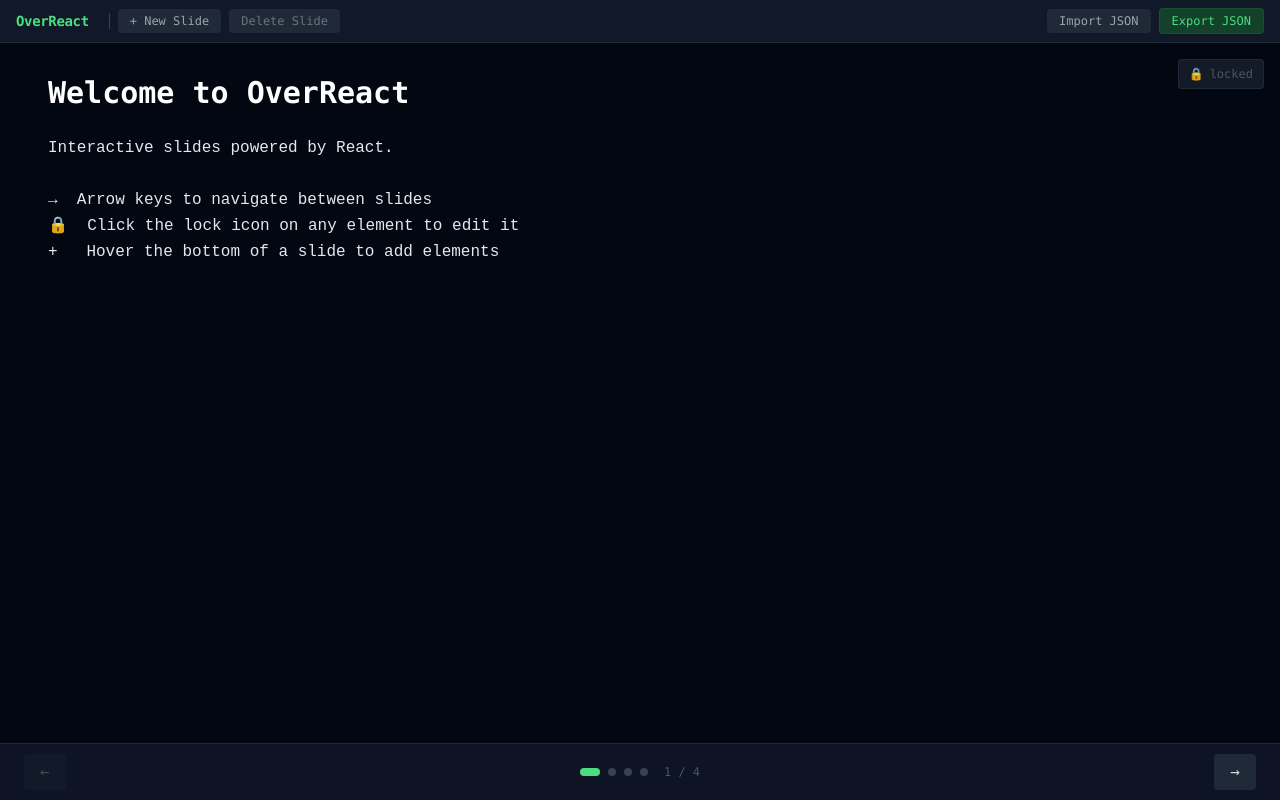
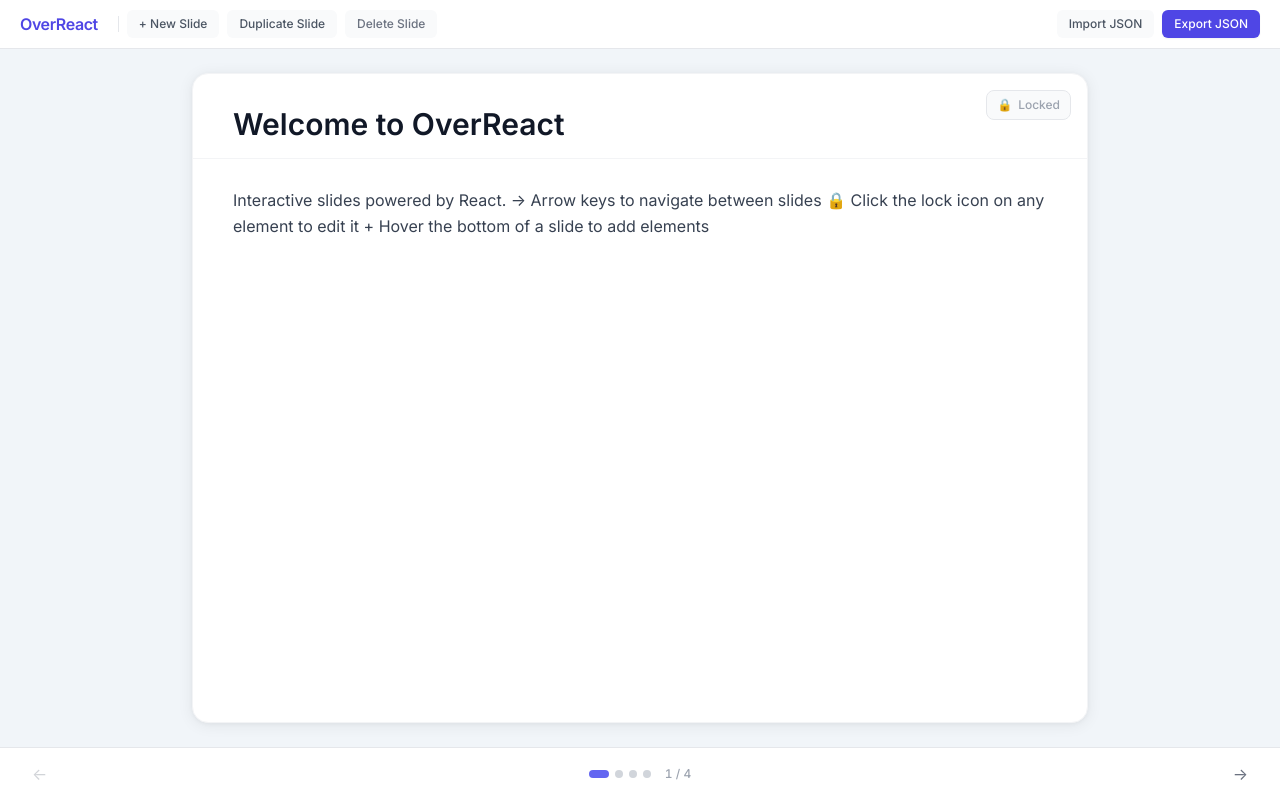
Before and after one commit to nixXx13/Slidos, a React (Vite) app: page / in a window 1280 px wide. Built offline with nearby package versions, Linux system fonts and the light colour scheme.

Commit message:
more features

```diff
--- a/index.html
+++ b/index.html
@@ -4,6 +4,9 @@
     <meta charset="UTF-8" />
     <meta name="viewport" content="width=device-width, initial-scale=1.0" />
     <title>OverReact</title>
+    <link rel="preconnect" href="https://fonts.googleapis.com" />
+    <link rel="preconnect" href="https://fonts.gstatic.com" crossorigin />
+    <link href="https://fonts.googleapis.com/css2?family=Inter:wght@400;500;600;700&display=swap" rel="stylesheet" />
   </head>
   <body>
     <div id="root"></div>
--- a/src/App.jsx
+++ b/src/App.jsx
@@ -49,6 +49,22 @@
     setCurrentIndex(slides.length)
   }
 
+  const duplicateCurrentSlide = () => {
+    const source = slides[currentIndex]
+    const copy = {
+      ...source,
+      id: genId(),
+      title: `${source.title} (copy)`,
+      elements: source.elements.map((el) => ({ ...el, id: genId() })),
+    }
+    setSlides((prev) => {
+      const next = [...prev]
+      next.splice(currentIndex + 1, 0, copy)
+      return next
+    })
+    setCurrentIndex(currentIndex + 1)
+  }
+
   const deleteCurrentSlide = () => {
     if (slides.length === 1) return
     const newIndex = Math.min(currentIndex, slides.length - 2)
@@ -83,9 +99,10 @@
   }
 
   return (
-    <div className="flex flex-col h-screen bg-gray-950 text-gray-100 overflow-hidden">
+    <div className="flex flex-col h-screen bg-slate-100 text-gray-900 overflow-hidden">
       <Toolbar
         onAddSlide={addSlide}
+        onDuplicateSlide={duplicateCurrentSlide}
         onDeleteSlide={deleteCurrentSlide}
         onExport={exportJSON}
         onImport={importJSON}
--- a/src/components/Navigation.jsx
+++ b/src/components/Navigation.jsx
@@ -2,28 +2,28 @@
 
 export default function Navigation({ current, total, onPrev, onNext }) {
   return (
-    <div className="flex items-center justify-between px-6 py-2.5 bg-gray-900/80 border-t border-gray-800 select-none">
+    <div className="flex items-center justify-between px-6 py-2.5 bg-white border-t border-gray-200 select-none">
       <button
         onClick={onPrev}
         disabled={current === 0}
-        className="px-4 py-1.5 rounded bg-gray-800 hover:bg-gray-700 disabled:opacity-25 disabled:cursor-not-allowed text-gray-300 hover:text-white transition-colors text-base font-mono"
-        title="Previous slide (←)"
+        className="p-2 rounded-lg hover:bg-gray-100 disabled:opacity-30 disabled:cursor-not-allowed text-gray-500 hover:text-gray-900 transition-colors text-base leading-none"
+        title="Previous (←)"
       >
         ←
       </button>
 
-      <div className="flex items-center gap-2">
+      <div className="flex items-center gap-1.5">
         {Array.from({ length: total }, (_, i) => (
           <div
             key={i}
             className={`rounded-full transition-all duration-200 ${
               i === current
-                ? 'w-5 h-2 bg-green-400'
-                : 'w-2 h-2 bg-gray-700 hover:bg-gray-500 cursor-pointer'
+                ? 'w-5 h-2 bg-indigo-500'
+                : 'w-2 h-2 bg-gray-300'
             }`}
           />
         ))}
-        <span className="ml-2 text-xs text-gray-600 font-mono">
+        <span className="ml-2 text-xs text-gray-400 font-medium tabular-nums">
           {current + 1} / {total}
         </span>
       </div>
@@ -31,8 +31,8 @@
       <button
         onClick={onNext}
         disabled={current === total - 1}
-        className="px-4 py-1.5 rounded bg-gray-800 hover:bg-gray-700 disabled:opacity-25 disabled:cursor-not-allowed text-gray-300 hover:text-white transition-colors text-base font-mono"
-        title="Next slide (→)"
+        className="p-2 rounded-lg hover:bg-gray-100 disabled:opacity-30 disabled:cursor-not-allowed text-gray-500 hover:text-gray-900 transition-colors text-base leading-none"
+        title="Next (→)"
       >
         →
       </button>
--- a/src/components/SlideView.jsx
+++ b/src/components/SlideView.jsx
@@ -23,7 +23,6 @@
   const [editingTitle, setEditingTitle] = useState(false)
   const [pageUnlocked, setPageUnlocked] = useState(false)
 
-  // Reset to locked when navigating to a different slide
   useEffect(() => {
     setPageUnlocked(false)
   }, [slide.id])
@@ -36,76 +35,92 @@
   const deleteElement = (id) =>
     onUpdate({ ...slide, elements: slide.elements.filter((el) => el.id !== id) })
 
+  const moveElement = (id, dir) => {
+    const els = [...slide.elements]
+    const i = els.findIndex((el) => el.id === id)
+    const j = i + dir
+    if (j < 0 || j >= els.length) return
+    ;[els[i], els[j]] = [els[j], els[i]]
+    onUpdate({ ...slide, elements: els })
+  }
+
   const addElement = (type) =>
     onUpdate({ ...slide, elements: [...slide.elements, NEW_ELEMENT[type]()] })
 
   return (
-    <div className="relative h-full flex flex-col overflow-hidden">
-      {/* Page-level lock toggle — top right corner */}
+    /* Viewport background */
+    <div className="h-full flex justify-center items-start bg-slate-100 p-6 overflow-hidden">
+      {/* Slide card */}
+      <div className="relative w-full max-w-4xl h-full bg-white rounded-2xl shadow-[0_2px_16px_rgba(0,0,0,0.07),0_1px_4px_rgba(0,0,0,0.04)] flex flex-col overflow-hidden border border-gray-100">
+
+        {/* Page-level lock button */}
         <button
           onClick={togglePageLock}
-        title={pageUnlocked ? 'Lock slide (exit edit mode)' : 'Unlock slide to edit'}
-        className={`absolute top-4 right-4 z-20 flex items-center gap-1.5 px-2.5 py-1.5 rounded text-xs font-mono transition-all ${
+          title={pageUnlocked ? 'Lock slide' : 'Unlock to edit'}
+          className={`absolute top-4 right-4 z-20 flex items-center gap-1.5 px-2.5 py-1.5 rounded-lg text-xs font-medium transition-all ${
             pageUnlocked
-            ? 'bg-yellow-900/70 text-yellow-400 border border-yellow-700/50 hover:bg-yellow-800/70'
-            : 'bg-gray-800/60 text-gray-600 border border-gray-700/40 hover:text-gray-400 hover:bg-gray-800'
+              ? 'bg-indigo-50 text-indigo-600 border border-indigo-200 hover:bg-indigo-100'
+              : 'bg-gray-50 text-gray-400 border border-gray-200 hover:text-gray-600 hover:bg-gray-100'
           }`}
         >
           <span>{pageUnlocked ? '🔓' : '🔒'}</span>
-        <span>{pageUnlocked ? 'editing' : 'locked'}</span>
+          <span>{pageUnlocked ? 'Editing' : 'Locked'}</span>
         </button>
 
-      {/* Slide title */}
-      <div className="px-12 pt-8 pb-5 flex-shrink-0">
-        {editingTitle ? (
+        {/* Title */}
+        <div className="px-10 pt-8 pb-4 flex-shrink-0 border-b border-gray-100">
+          {editingTitle && pageUnlocked ? (
             <input
               autoFocus
               value={slide.title}
               onChange={(e) => onUpdate({ ...slide, title: e.target.value })}
               onBlur={() => setEditingTitle(false)}
               onKeyDown={(e) => { if (e.key === 'Enter') setEditingTitle(false) }}
-            className="w-full bg-transparent text-3xl font-bold text-white outline-none border-b-2 border-green-500 pb-1 font-mono"
+              className="w-full bg-transparent text-3xl font-semibold text-gray-900 outline-none border-b-2 border-indigo-400 pb-1 pr-24"
             />
           ) : (
             <h1
-            className="text-3xl font-bold text-white cursor-text hover:text-green-300 transition-colors font-mono group"
-            onClick={() => setEditingTitle(true)}
-            title="Click to edit title"
+              className={`text-3xl font-semibold text-gray-900 pr-24 ${pageUnlocked ? 'cursor-text hover:text-indigo-600 transition-colors' : ''}`}
+              onClick={() => pageUnlocked && setEditingTitle(true)}
             >
-            {slide.title || <span className="text-gray-600 italic font-normal">Untitled slide</span>}
-            <span className="ml-2 text-base text-gray-700 opacity-0 group-hover:opacity-100 transition-opacity font-normal">✎</span>
+              {slide.title || <span className="text-gray-300 font-normal italic">Untitled slide</span>}
             </h1>
           )}
         </div>
 
         {/* Elements */}
-      <div className="flex-1 overflow-y-auto px-12 pb-6 space-y-4">
-        {slide.elements.map((element) => (
+        <div className="flex-1 overflow-y-auto px-10 py-6 space-y-4">
+          {slide.elements.map((element, i) => (
             <SlideElement
               key={element.id}
               element={element}
               locked={!pageUnlocked}
               onUpdate={(updated) => updateElement(element.id, updated)}
               onDelete={() => deleteElement(element.id)}
+              onMoveUp={i > 0 ? () => moveElement(element.id, -1) : null}
+              onMoveDown={i < slide.elements.length - 1 ? () => moveElement(element.id, 1) : null}
             />
           ))}
 
-        {/* Add element row — only available when page is unlocked */}
-        <div className={`flex items-center gap-2 pt-1 group ${!pageUnlocked ? 'hidden' : ''}`}>
-          <div className="flex-1 h-px bg-gray-800 opacity-0 group-hover:opacity-100 transition-opacity" />
-          <div className="flex gap-1.5 opacity-0 group-hover:opacity-100 transition-opacity">
-            <span className="text-gray-700 text-xs font-mono self-center">add:</span>
+          {/* Add element row — only when unlocked */}
+          {pageUnlocked && (
+            <div className="flex items-center gap-2 pt-2 group">
+              <div className="flex-1 h-px bg-gray-100 group-hover:bg-gray-200 transition-colors" />
+              <div className="flex gap-1.5 opacity-40 group-hover:opacity-100 transition-opacity">
+                <span className="text-gray-400 text-xs self-center">Add:</span>
                 {['text', 'table', 'code'].map((type) => (
                   <button
                     key={type}
                     onClick={() => addElement(type)}
-                className="px-2.5 py-1 text-xs rounded border border-gray-700 bg-gray-900 text-gray-500 hover:text-green-400 hover:border-green-800 transition-colors font-mono"
+                    className="px-2.5 py-1 text-xs rounded-md border border-gray-200 bg-white text-gray-500 hover:text-indigo-600 hover:border-indigo-300 hover:bg-indigo-50 transition-colors font-medium shadow-sm"
                   >
                     + {type}
                   </button>
                 ))}
               </div>
-          <div className="flex-1 h-px bg-gray-800 opacity-0 group-hover:opacity-100 transition-opacity" />
+              <div className="flex-1 h-px bg-gray-100 group-hover:bg-gray-200 transition-colors" />
+            </div>
+          )}
         </div>
       </div>
     </div>
--- a/src/components/TextElement.jsx
+++ b/src/components/TextElement.jsx
@@ -1,21 +1,68 @@
-import React from 'react'
+import React, { useRef, useEffect } from 'react'
 
 export default function TextElement({ element, locked, onUpdate }) {
+  const editorRef = useRef(null)
+
+  useEffect(() => {
+    if (!locked && editorRef.current) {
+      editorRef.current.innerHTML = element.content || ''
+    }
+  }, [locked]) // re-initialize whenever the editor becomes visible
+
+  const execFormat = (command) => {
+    document.execCommand(command, false, null)
+    editorRef.current?.focus()
+  }
+
+  const handleInput = () => {
+    onUpdate({ ...element, content: editorRef.current.innerHTML })
+  }
+
   if (locked) {
-    return (
-      <div className="py-1 text-gray-200 whitespace-pre-wrap leading-relaxed text-base min-h-[1.5rem]">
-        {element.content || <span className="text-gray-600 italic">Empty text</span>}
+    return element.content ? (
+      <div
+        className="py-1 text-gray-700 leading-relaxed text-base min-h-[1.5rem]"
+        dangerouslySetInnerHTML={{ __html: element.content }}
+      />
+    ) : (
+      <div className="py-1 text-base min-h-[1.5rem]">
+        <span className="text-gray-300 italic">Empty text</span>
       </div>
     )
   }
 
   return (
-    <textarea
-      value={element.content}
-      onChange={(e) => onUpdate({ ...element, content: e.target.value })}
-      className="w-full min-h-[6rem] bg-gray-900 border border-green-700 rounded p-3 text-gray-200 text-base resize-y outline-none focus:border-green-500 font-mono leading-relaxed"
-      placeholder="Enter text..."
-      autoFocus
-    />
+    <div className="border border-indigo-300 rounded-lg overflow-hidden focus-within:border-indigo-500 focus-within:ring-2 focus-within:ring-indigo-100 transition-shadow">
+      <div className="flex gap-1 px-2 py-1.5 bg-gray-50 border-b border-indigo-100">
+        <button
+          onMouseDown={(e) => { e.preventDefault(); execFormat('bold') }}
+          className="w-7 h-7 rounded text-sm font-bold text-gray-600 hover:bg-indigo-100 hover:text-indigo-700 transition-colors"
+          title="Bold"
+        >
+          B
+        </button>
+        <button
+          onMouseDown={(e) => { e.preventDefault(); execFormat('italic') }}
+          className="w-7 h-7 rounded text-sm italic text-gray-600 hover:bg-indigo-100 hover:text-indigo-700 transition-colors"
+          title="Italic"
+        >
+          I
+        </button>
+        <button
+          onMouseDown={(e) => { e.preventDefault(); execFormat('underline') }}
+          className="w-7 h-7 rounded text-sm underline text-gray-600 hover:bg-indigo-100 hover:text-indigo-700 transition-colors"
+          title="Underline"
+        >
+          U
+        </button>
+      </div>
+      <div
+        ref={editorRef}
+        contentEditable
+        suppressContentEditableWarning
+        onInput={handleInput}
+        className="w-full min-h-[6rem] bg-white p-3 text-gray-800 text-base outline-none leading-relaxed"
+      />
+    </div>
   )
 }
--- a/src/components/Toolbar.jsx
+++ b/src/components/Toolbar.jsx
@@ -1,27 +1,32 @@
 import React, { useRef } from 'react'
 
-export default function Toolbar({ onAddSlide, onDeleteSlide, onExport, onImport, slideCount }) {
+export default function Toolbar({ onAddSlide, onDuplicateSlide, onDeleteSlide, onExport, onImport, slideCount }) {
   const fileInputRef = useRef()
 
   return (
-    <div className="flex items-center gap-2 px-4 py-2 bg-gray-900 border-b border-gray-800 text-sm select-none">
-      <span className="text-green-400 font-bold tracking-tight mr-3 font-mono">
-        OverReact
-      </span>
+    <div className="flex items-center gap-2 px-5 py-2.5 bg-white border-b border-gray-200 select-none">
+      <span className="text-indigo-600 font-semibold text-base tracking-tight mr-3">OverReact</span>
 
-      <div className="w-px h-4 bg-gray-700" />
+      <div className="w-px h-4 bg-gray-200" />
 
       <button
         onClick={onAddSlide}
-        className="px-3 py-1 rounded bg-gray-800 hover:bg-gray-700 text-gray-400 hover:text-white transition-colors text-xs font-mono"
+        className="px-3 py-1.5 rounded-md bg-gray-50 hover:bg-gray-100 text-gray-600 hover:text-gray-900 transition-colors text-xs font-medium"
       >
         + New Slide
+      </button>
+
+      <button
+        onClick={onDuplicateSlide}
+        className="px-3 py-1.5 rounded-md bg-gray-50 hover:bg-gray-100 text-gray-600 hover:text-gray-900 transition-colors text-xs font-medium"
+      >
+        Duplicate Slide
       </button>
 
       {slideCount > 1 && (
         <button
           onClick={onDeleteSlide}
-          className="px-3 py-1 rounded bg-gray-800 hover:bg-red-900/60 text-gray-500 hover:text-red-400 transition-colors text-xs font-mono"
+          className="px-3 py-1.5 rounded-md bg-gray-50 hover:bg-red-50 text-gray-500 hover:text-red-500 transition-colors text-xs font-medium"
         >
           Delete Slide
         </button>
@@ -42,13 +47,13 @@
         />
         <button
           onClick={() => fileInputRef.current.click()}
-          className="px-3 py-1 rounded bg-gray-800 hover:bg-gray-700 text-gray-400 hover:text-white transition-colors text-xs font-mono"
+          className="px-3 py-1.5 rounded-md bg-gray-50 hover:bg-gray-100 text-gray-600 hover:text-gray-900 transition-colors text-xs font-medium"
         >
           Import JSON
         </button>
         <button
           onClick={onExport}
-          className="px-3 py-1 rounded bg-green-900/70 hover:bg-green-800/80 text-green-400 hover:text-green-200 border border-green-800/50 transition-colors text-xs font-mono"
+          className="px-3 py-1.5 rounded-md bg-indigo-600 hover:bg-indigo-700 text-white transition-colors text-xs font-medium shadow-sm"
         >
           Export JSON
         </button>
--- a/src/index.css
+++ b/src/index.css
@@ -6,12 +6,13 @@
 
 body {
   margin: 0;
-  background: #0d1117;
-  color: #e6edf3;
-  font-family: 'JetBrains Mono', 'Fira Code', 'Cascadia Code', ui-monospace, monospace;
+  background: #f1f5f9;
+  color: #111827;
+  font-family: 'Inter', system-ui, -apple-system, sans-serif;
   overflow: hidden;
 }
 
 ::-webkit-scrollbar { width: 4px; height: 4px; }
 ::-webkit-scrollbar-track { background: transparent; }
-::-webkit-scrollbar-thumb { background: #30363d; border-radius: 2px; }
+::-webkit-scrollbar-thumb { background: #d1d5db; border-radius: 2px; }
+::-webkit-scrollbar-thumb:hover { background: #9ca3af; }
```
Also changed, not shown: src/components/CodeElement.jsx (+71 -42 lines), src/components/SlideElement.jsx (+21 -5 lines), src/components/TableElement.jsx (+65 -19 lines). Lines whose indentation alone changed are shown as unchanged.
